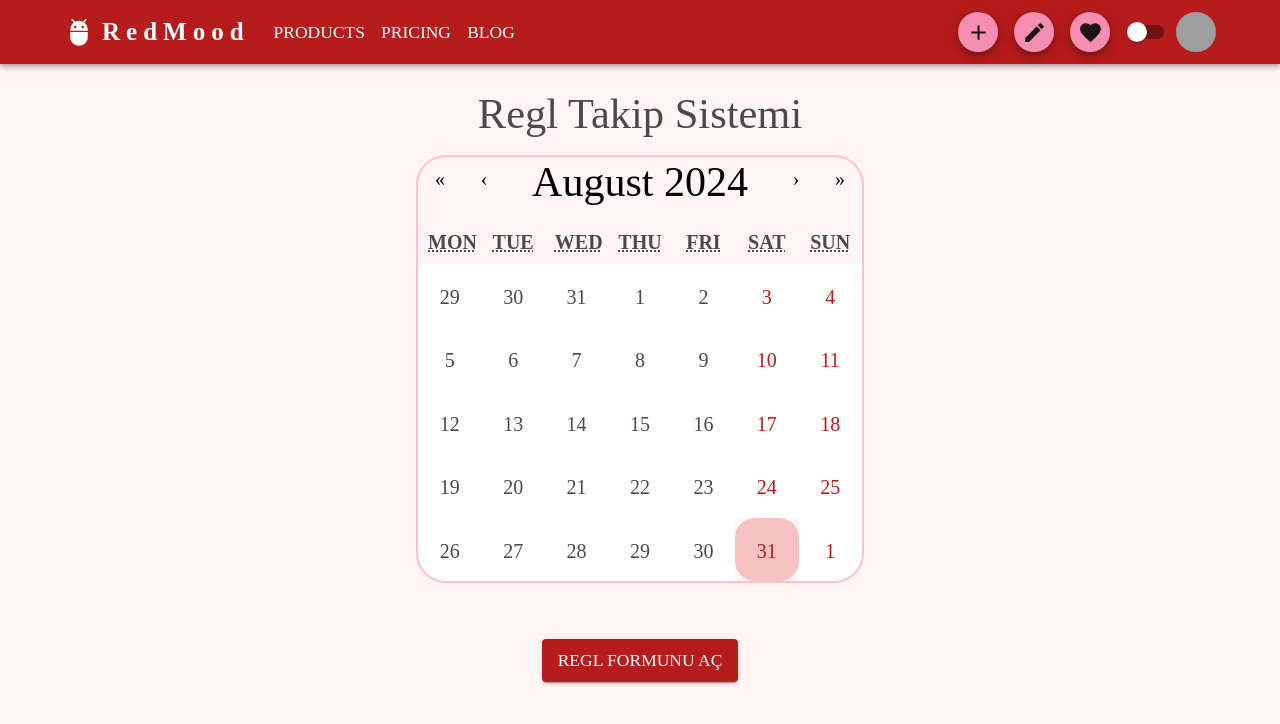
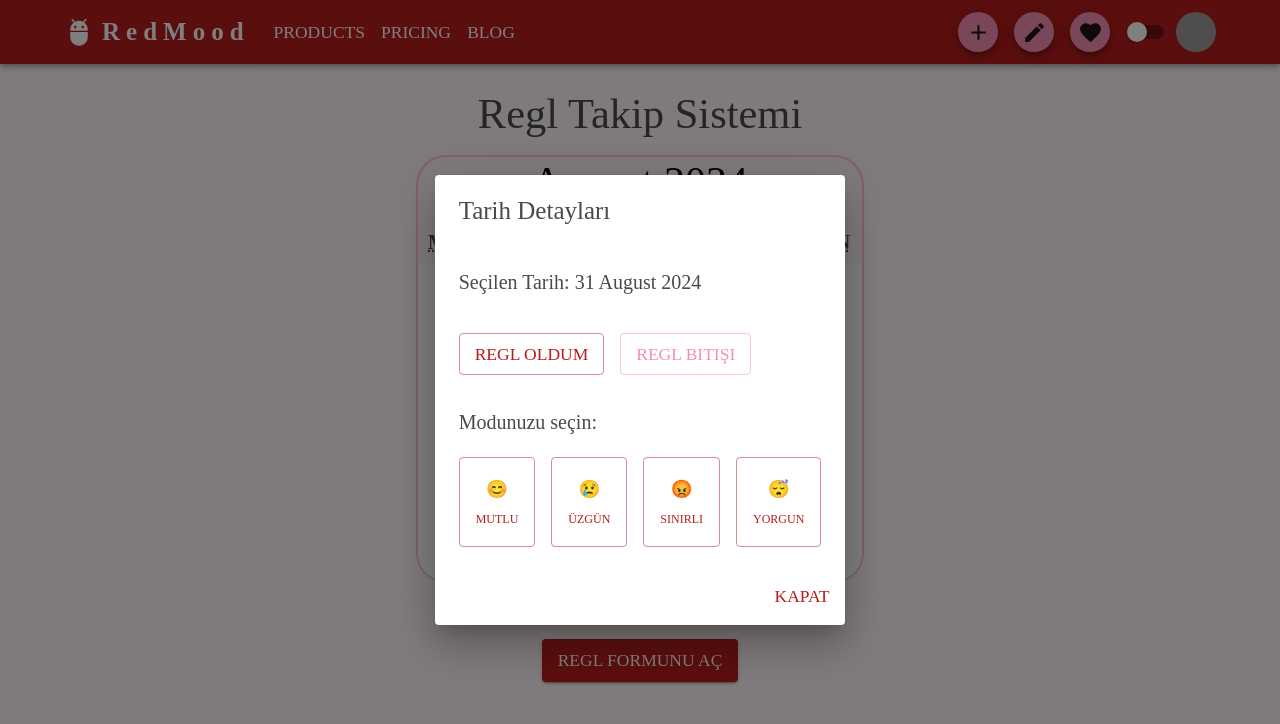
Before and after one commit to elifnurdemir/Red-Mood-Period-Tracker, a React (Vite) app: page / in a window 1280 px wide. Both pictures are taken after a click on the button "31". Shown: the top 724 px of the page. Built offline with nearby package versions, Linux system fonts and the light colour scheme; grey boxes are pictures that could not be loaded; a web font is replaced by a local one.

Commit message:
calendar dialog added

```diff
--- a/src/components/calendar/calendar.tsx
+++ b/src/components/calendar/calendar.tsx
@@ -9,7 +9,17 @@ import {
   parseISO,
 } from "date-fns";
 import "react-calendar/dist/Calendar.css";
-import { Box, Stack, Tooltip, useTheme } from "@mui/material";
+import {
+  Box,
+  Stack,
+  Tooltip,
+  useTheme,
+  Dialog,
+  DialogActions,
+  DialogContent,
+  DialogTitle,
+  Button,
+} from "@mui/material";
 
 interface CustomDate {
   date: Date;
@@ -24,6 +34,8 @@ export const PeriodCalendar = () => {
   const theme = useTheme(); // MUI theme hook
   const [value, onChange] = useState<Value>(new Date());
   const [customDates, setCustomDates] = useState<CustomDate[]>([]);
+  const [open, setOpen] = useState(false); // Dialog visibility state
+  const [selectedDate, setSelectedDate] = useState<Date | null>(null); // Selected date
 
   useEffect(() => {
     const savedPeriods = localStorage.getItem("periods");
@@ -118,14 +130,114 @@ export const PeriodCalendar = () => {
     ) : null;
   };
 
+  // Handle date click
+  const handleDateClick = (date: Date) => {
+    setSelectedDate(date);
+    setOpen(true);
+  };
+
+  const handleDialogClose = () => {
+    setOpen(false);
+    setSelectedDate(null);
+  };
+
   return (
     <Stack>
       <Calendar
-        onChange={onChange}
+        onChange={(value) => {
+          onChange(value);
+          if (value && !Array.isArray(value)) {
+            handleDateClick(value);
+          }
+        }}
         value={value}
         tileContent={tileContent}
         tileClassName="custom-tile"
       />
+
+      <Dialog open={open} onClose={handleDialogClose}>
+        <DialogTitle>Tarih Detayları</DialogTitle>
+        <DialogContent>
+          {selectedDate && (
+            <p>Seçilen Tarih: {format(selectedDate, "dd MMMM yyyy")}</p>
+          )}
+          <Button
+            variant="outlined"
+            color="primary"
+            sx={{ marginRight: 2, marginTop: 2 }}
+          >
+            Regl Oldum
+          </Button>
+          <Button variant="outlined" color="secondary" sx={{ marginTop: 2 }}>
+            Regl Bitişi
+          </Button>
+          <Box sx={{ marginTop: 4 }}>
+            <p>Modunuzu seçin:</p>
+            <Stack direction="row" spacing={2} sx={{ marginTop: 2 }}>
+              <Button
+                variant="outlined"
+                sx={{
+                  display: "flex",
+                  flexDirection: "column",
+                  alignItems: "center",
+                  padding: 2,
+                }}
+              >
+                😊
+                <span style={{ fontSize: "12px", marginTop: "4px" }}>
+                  Mutlu
+                </span>
+              </Button>
+              <Button
+                variant="outlined"
+                sx={{
+                  display: "flex",
+                  flexDirection: "column",
+                  alignItems: "center",
+                  padding: 2,
+                }}
+              >
+                😢
+                <span style={{ fontSize: "12px", marginTop: "4px" }}>
+                  Üzgün
+                </span>
+              </Button>
+              <Button
+                variant="outlined"
+                sx={{
+                  display: "flex",
+                  flexDirection: "column",
+                  alignItems: "center",
+                  padding: 2,
+                }}
+              >
+                😡
+                <span style={{ fontSize: "12px", marginTop: "4px" }}>
+                  Sinirli
+                </span>
+              </Button>
+              <Button
+                variant="outlined"
+                sx={{
+                  display: "flex",
+                  flexDirection: "column",
+                  alignItems: "center",
+                  padding: 2,
+                }}
+              >
+                😴
+                <span style={{ fontSize: "12px", marginTop: "4px" }}>
+                  Yorgun
+                </span>
+              </Button>
+            </Stack>
+          </Box>
+        </DialogContent>
+        <DialogActions>
+          <Button onClick={handleDialogClose}>Kapat</Button>
+        </DialogActions>
+      </Dialog>
+
       <style>{`
         .react-calendar {
           background: ${theme.palette.background.default} !important;
```
